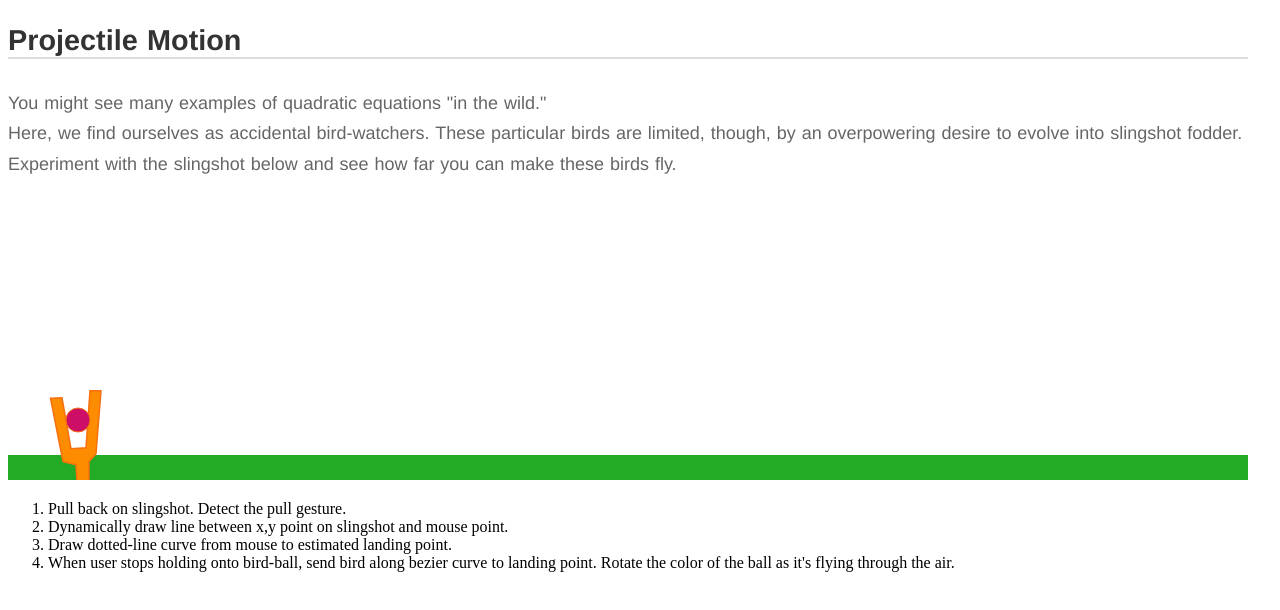
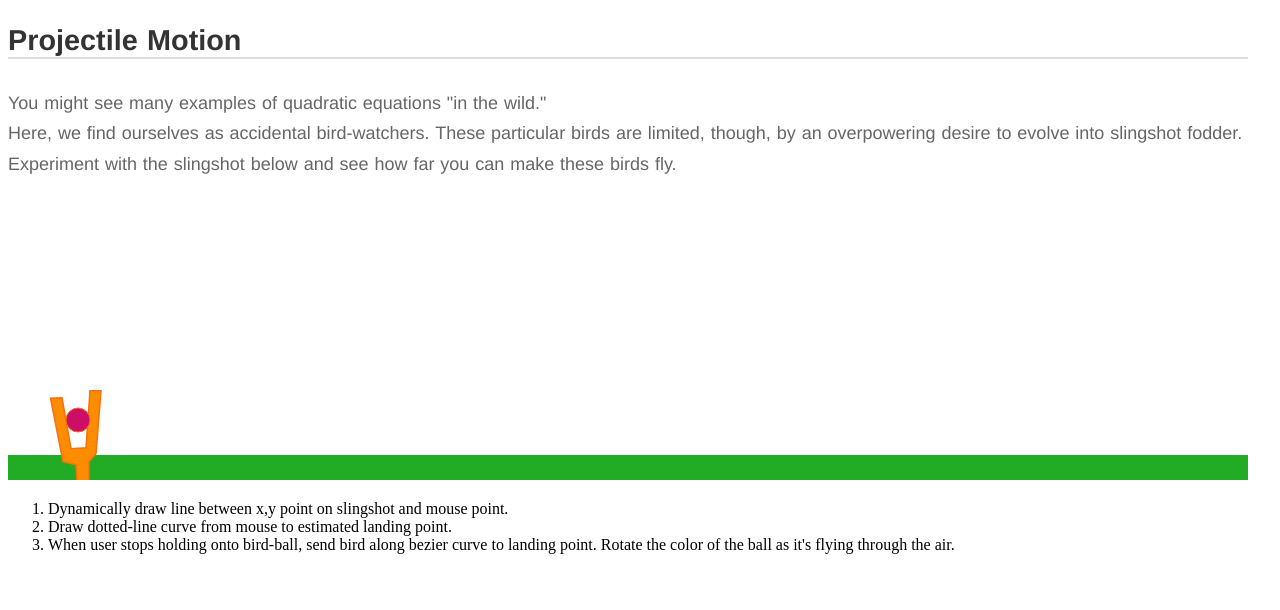
Before and after one commit to neilthawani/quadratics, a website with bundled scripts: page index.html in a window 1280 px wide. Built offline with nearby package versions, Linux system fonts and the light colour scheme.

Commit message:
Step 1 done

```diff
--- a/index.html
+++ b/index.html
@@ -44,7 +44,7 @@
 </html>
 
 <ol>
-  <li>Pull back on slingshot. Detect the pull gesture.</li>
+  <!-- <li>Pull back on slingshot. Detect the pull gesture.</li> -->
   <li>Dynamically draw line between x,y point on slingshot and mouse point.</li>
   <li>Draw dotted-line curve from mouse to estimated landing point.</li>
   <li>When user stops holding onto bird-ball, send bird along bezier curve to landing point. Rotate the color of the ball as it's flying through the air.</li>
```
Also changed, not shown: assets/scripts.ts (+5 -9 lines).
